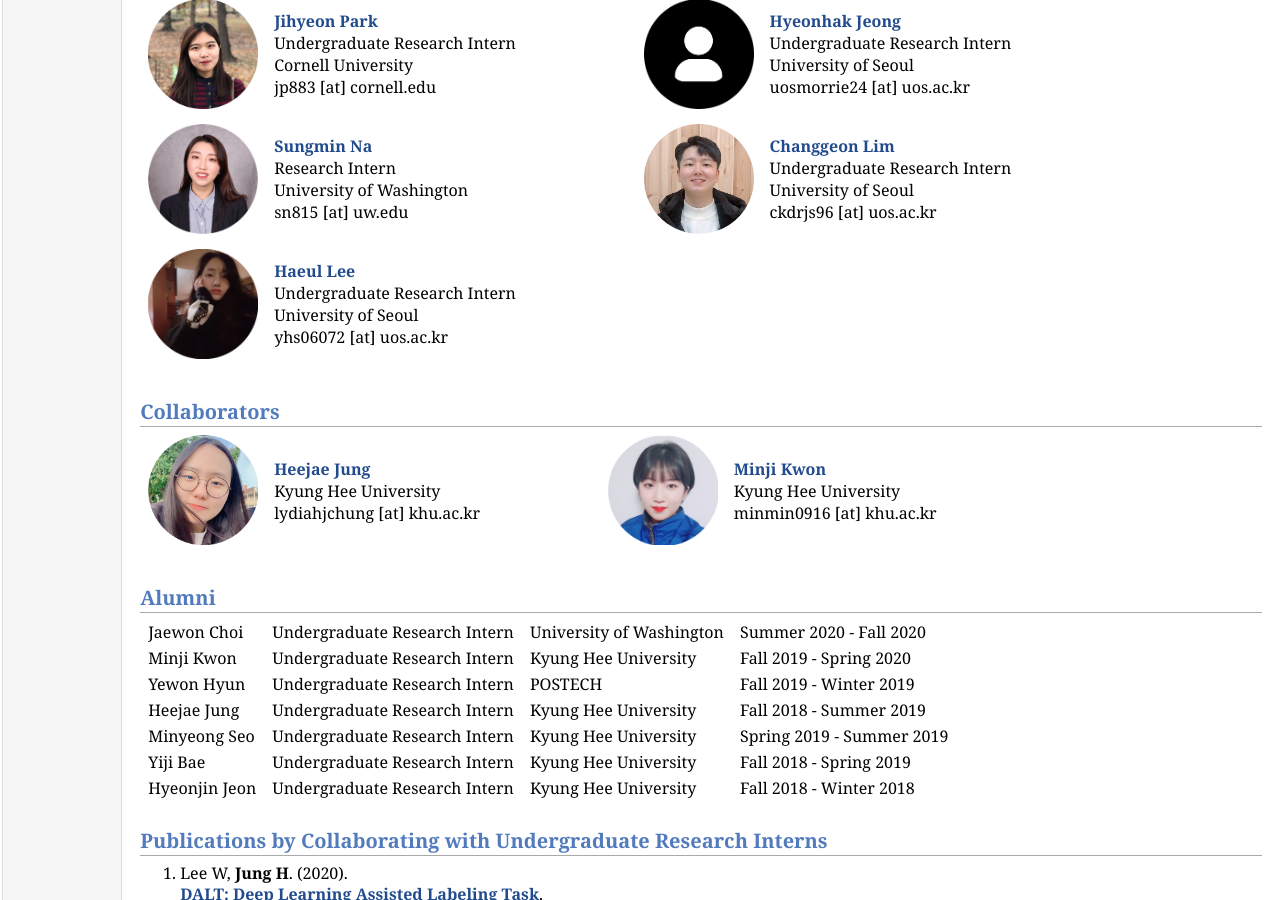
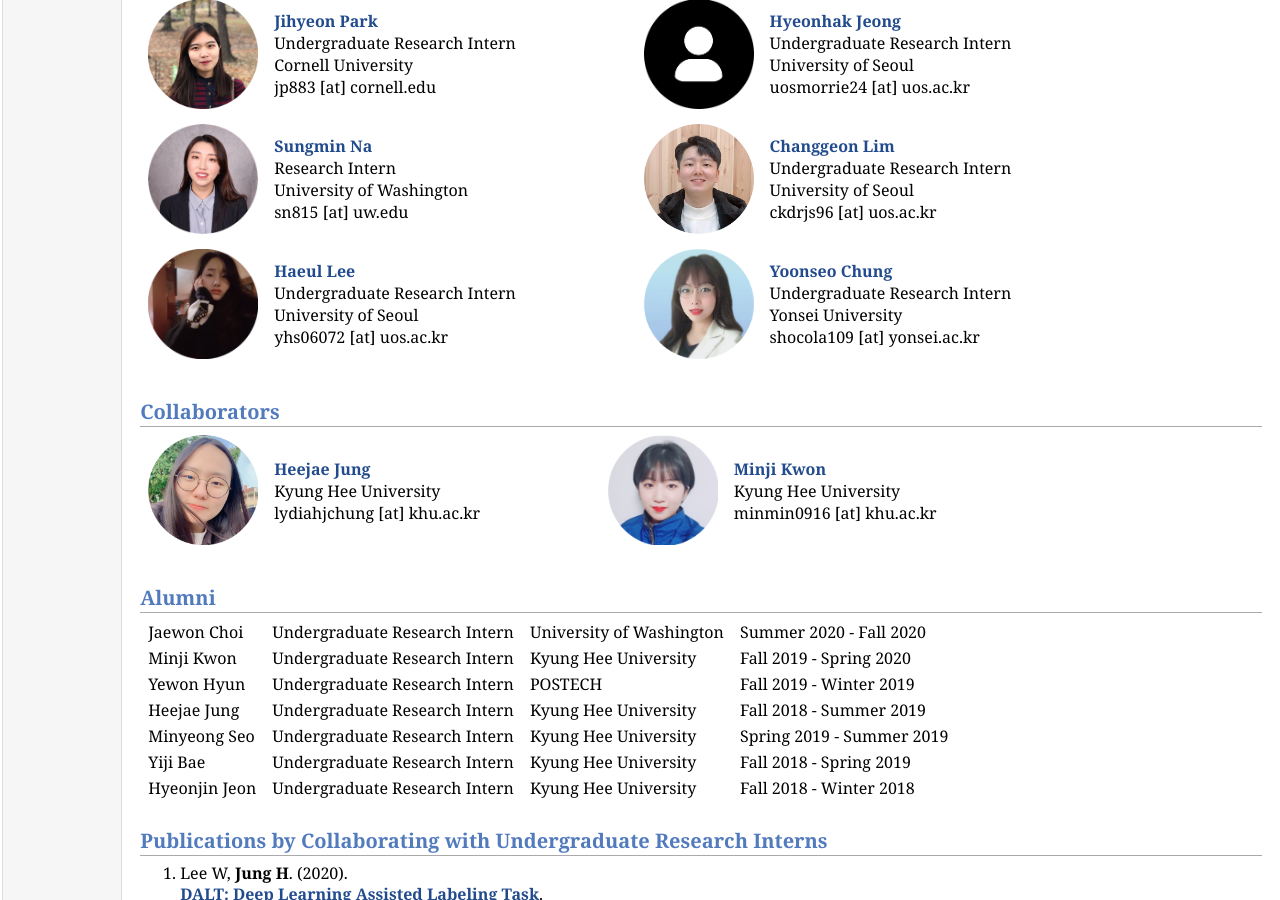
Before and after one commit to hcail/hcail-backup.github.io, a Jekyll site: the page people/people.html, which Jekyll copies as it is, in a window 1280 px wide and 900 px high, scrolled down 1076 px. Built offline with Jekyll 4.4.1, drawn with Linux system fonts in a browser that asks for light colours.

Commit message:
ychung added

```diff
--- a/people/people.html
+++ b/people/people.html
@@ -102,6 +102,12 @@ HCI Korea 2019, Jeju, Korea.
     <td class="c2"> <a href="http://todaywithhaeul.dothome.co.kr/index.html">
                     <b>Haeul Lee</b></a><br>Undergraduate Research Intern
                     <br>University of Seoul<br>yhs06072 [at] uos.ac.kr</td>
+    <td class="c2"> &nbsp;&nbsp;&nbsp;&nbsp;&nbsp;&nbsp;&nbsp;&nbsp;&nbsp;&nbsp;&nbsp;&nbsp;&nbsp;&nbsp;&nbsp;&nbsp;&nbsp;&nbsp;&nbsp;&nbsp;&nbsp;&nbsp;&nbsp;</td>
+    <td class="c2"> <img src="img/ychung.png" width="110" style="vertical-align: -4px"></td>
+    <td class="c2"> <a href="https://shocola1099ec8.myportfolio.com/">
+                    <b>Yoonseo Chung</b></a><br>Undergraduate Research Intern
+                    <br>Yonsei University<br> shocola109 [at] yonsei.ac.kr</td>
+
   </tr>
 </table>
 
```
